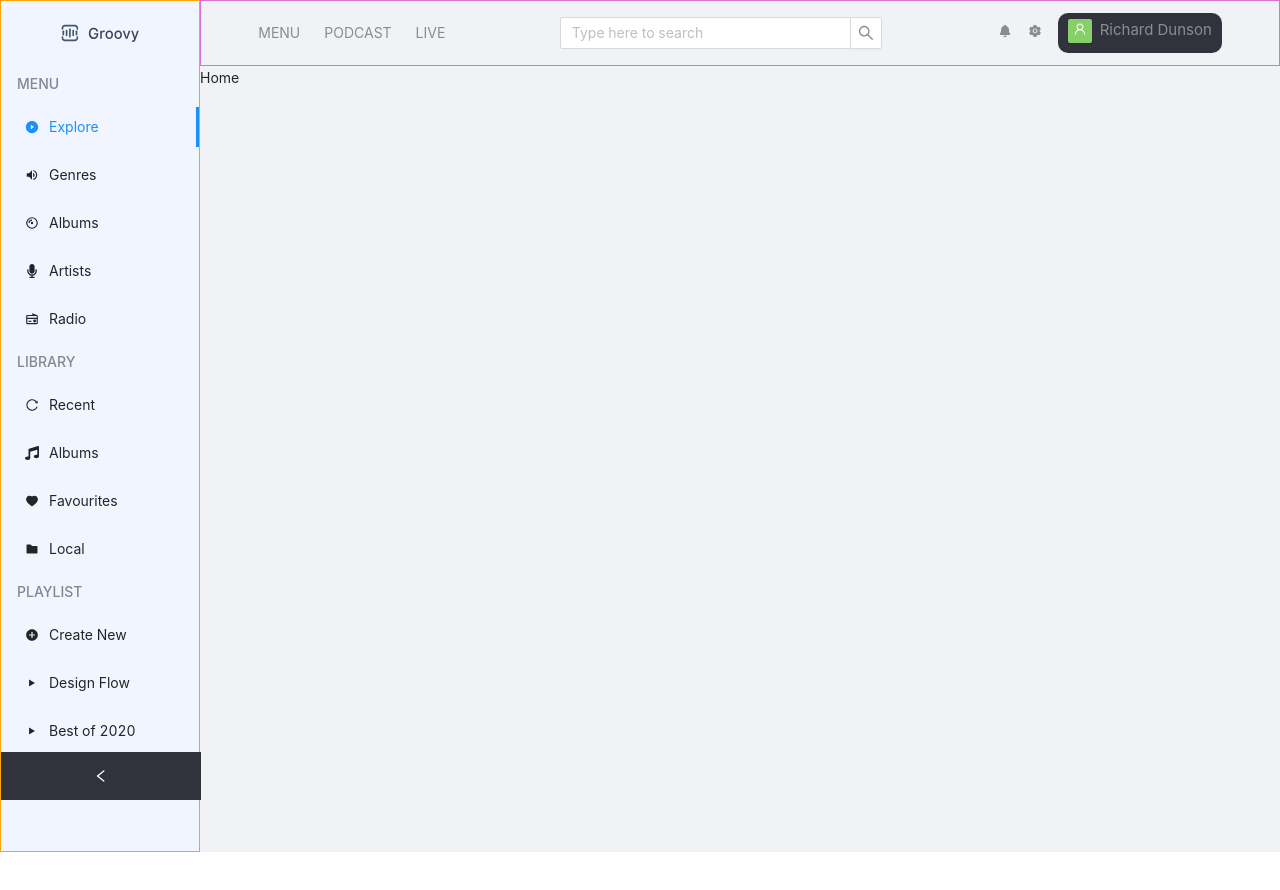
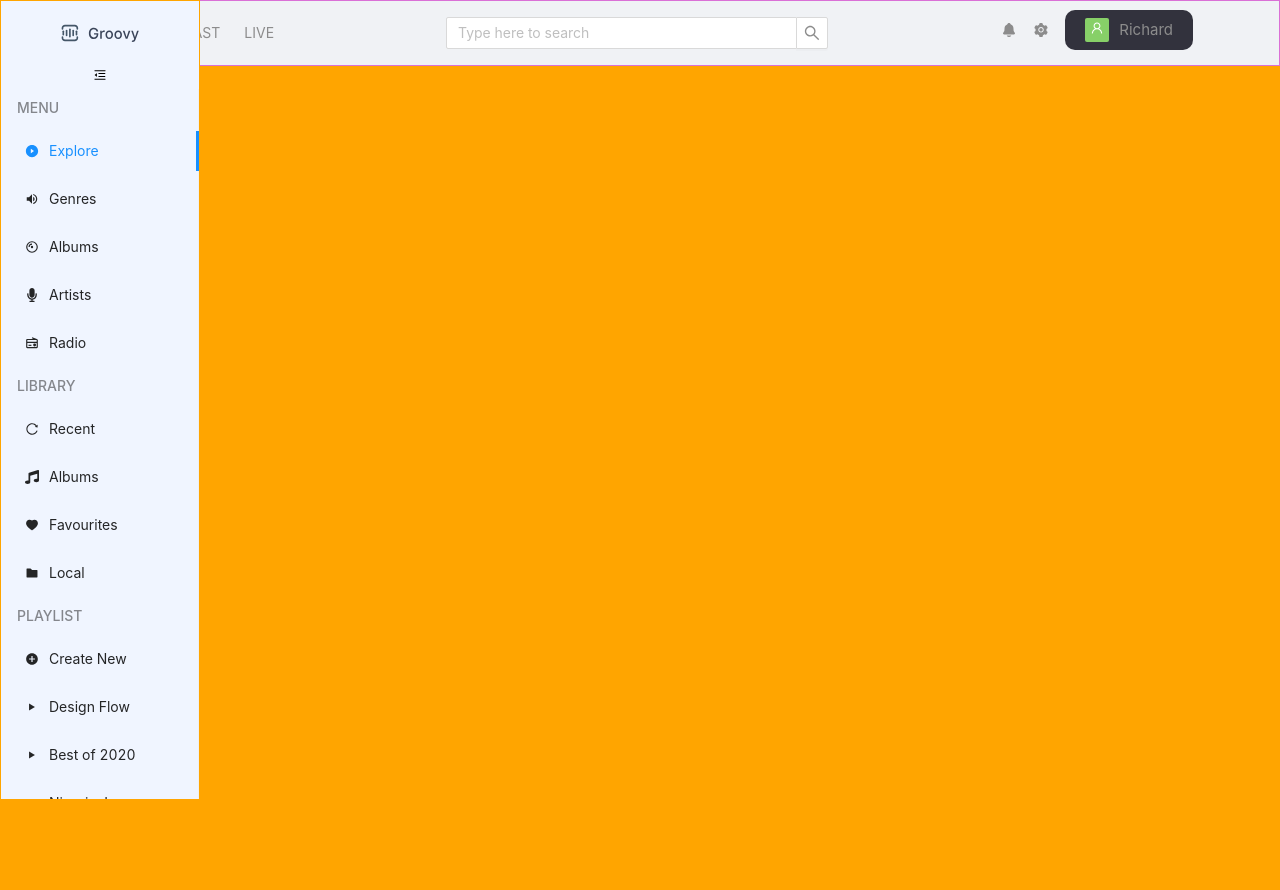
Before and after one commit to Sujan-Bdev/react-music-player, a React (Create React App) app: page / in a window 1280 px wide. Shown: the top 890 px of the page. Before the commit the page ends 852 px from the top, so only its background shows below. Built offline with nearby package versions, Linux system fonts and the light colour scheme.

Commit message:
Fix sidebar

```diff
--- a/src/App.js
+++ b/src/App.js
@@ -7,7 +7,7 @@ import TopHeader from "layout/TopHeader";
 
 const App = () => {
   return (
-    <Layout>
+    <Layout >
       <Suspense fallback={<div>Loading...</div>}>
         <Router>
           <SideBar />
--- a/src/assets/styles/common.scss
+++ b/src/assets/styles/common.scss
@@ -8,6 +8,10 @@
 
 html {
   font-size: 62.5%; //1 rem = 10px;
+
+  @media only screen and (max-width: 1200px) {
+    font-size: 50%;
+  }
 }
 
 body {
--- a/src/assets/styles/components/_sidebar.scss
+++ b/src/assets/styles/components/_sidebar.scss
@@ -1,8 +1,14 @@
 .sidebar {
-  height: auto;
+  // height: auto;
   background-color: $secondary;
   // background-color: black;
   border: 1px solid orange;
+
+  overflow-y: auto;
+  overflow-x: hidden;
+  // position: sticky;
+  position: fixed;
+  height: 100vh;
 
   .logo {
     width: 8rem;
@@ -10,10 +16,19 @@
     margin: 0 auto;
   }
 
-  // .menu {
-  //     display: flex;
-  //     flex-direction: column;
-  // }
+  .toggle-menu {
+    width: 2rem;
+    margin: 0 auto;
+    cursor: pointer;
+    color: $black;
+    & > * {
+      width: 100%;
+    }
+
+    &:hover {
+      color: $primary;
+    }
+  }
 }
 
 // OVER-RIDE
@@ -35,7 +50,7 @@
   font-weight: 500;
 }
 .ant-menu:not(.ant-menu-horizontal) .ant-menu-item-selected {
-    background-color:transparent;
+  background-color: transparent;
 }
 .ant-layout-sider-collapsed {
   .logo {
@@ -45,6 +60,6 @@
   .ant-menu-item-group-title {
     //   margin: 0 auto;
     text-align: center;
-  font-size:1.1rem ;
+    font-size: 1.1rem;
+  }
 }
-}
--- a/src/assets/styles/components/_topHeader.scss
+++ b/src/assets/styles/components/_topHeader.scss
@@ -1,5 +1,6 @@
 .top-header {
   border: 1px solid orchid;
+  display: inline-block;
 
   display: flex;
   justify-content: space-around;
@@ -22,7 +23,7 @@
 
     .icon {
       color: $gray-light;
-      font-size: 1.4rem;
+      font-size: 1.6rem;
       transition: all 0.2s ease;
 
       &:hover {
@@ -38,15 +39,19 @@
       background-color: $gray-dark;
       display: flex;
       align-items: center;
-      padding: 1rem;
+      justify-content: center;
+      padding: 1.5rem 2rem;
+      transform: translateY(-3px);
 
-      & > * {
-        transform: translateY(-3px);
-      }
 
       &__name {
         color: $gray-light;
         font-size: 1.5rem;
+        margin-left: 1rem;
+
+        // @media only screen and (max-width: 692px){
+        //   display: none;
+        // }
       }
     }
   }
--- a/src/assets/styles/home/_home.scss
+++ b/src/assets/styles/home/_home.scss
@@ -0,0 +1,4 @@
+.home {
+    height: 1200px;
+    background-color: orange;
+}
--- a/src/layout/Sider/index.js
+++ b/src/layout/Sider/index.js
@@ -1,11 +1,13 @@
 import React, { useState } from "react";
-import { Layout, Menu } from "antd";
+import { Layout, Menu, Button } from "antd";
 import logo from "assets/img/Logo/logo.svg";
 import {
   AiOutlineReload,
   AiFillPlayCircle,
   AiFillHeart,
   AiFillFolder,
+  AiOutlineMenuFold,
+  AiOutlineMenuUnfold,
 } from "react-icons/ai";
 import { MdVolumeUp, MdAddCircle } from "react-icons/md";
 import { FaMicrophone, FaMusic } from "react-icons/fa";
@@ -100,20 +102,26 @@ const Index = () => {
   //     },
   //   ]);
 
-  const handleCollapse = (collapsed) => {
-    setCollapsed(collapsed);
+  const toggleCollapsed = () => {
+    setCollapsed(!collapsed);
   };
   return (
     <Sider
       className="sidebar"
       collapsible
       collapsed={collapsed}
-      onCollapse={handleCollapse}
+      trigger={null}
+      // onCollapse={handleCollapse}
     >
       <div className="logo">
         <img src={logo} alt="logo" />
       </div>
 
+      <div onClick={toggleCollapsed} className="toggle-menu">
+        {React.createElement(
+          collapsed ? AiOutlineMenuUnfold : AiOutlineMenuFold
+        )}
+      </div>
       <Menu defaultSelectedKeys={["1"]} mode="inline" className="menu">
         <ItemGroup title="Menu">
           <Item key="1" icon={<AiFillPlayCircle />}>
--- a/src/layout/TopHeader/index.js
+++ b/src/layout/TopHeader/index.js
@@ -51,15 +51,13 @@ const Index = () => {
           <IoNotifications className="icon" />
           <AiFillSetting className="icon" />
           <div className="user-nav">
-            <Space>
-              <Avatar
-                size="small"
-                shape = "square"
-                style={{ backgroundColor: "#87d068" }}
-                icon={<AiOutlineUser />}
-              />
-              <span className="user-nav__name">Richard Dunson</span>
-            </Space>
+            <Avatar
+              size="small"
+              shape="square"
+              style={{ backgroundColor: "#87d068" }}
+              icon={<AiOutlineUser />}
+            />
+            <span className="user-nav__name">Richard</span>
           </div>
         </Space>
       </nav>
--- a/src/views/Home/index.js
+++ b/src/views/Home/index.js
@@ -2,7 +2,7 @@ import React from 'react';
 
 const index = () => {
     return (
-        <div>
+        <div className = "home">
             Home
         </div>
     )
```
